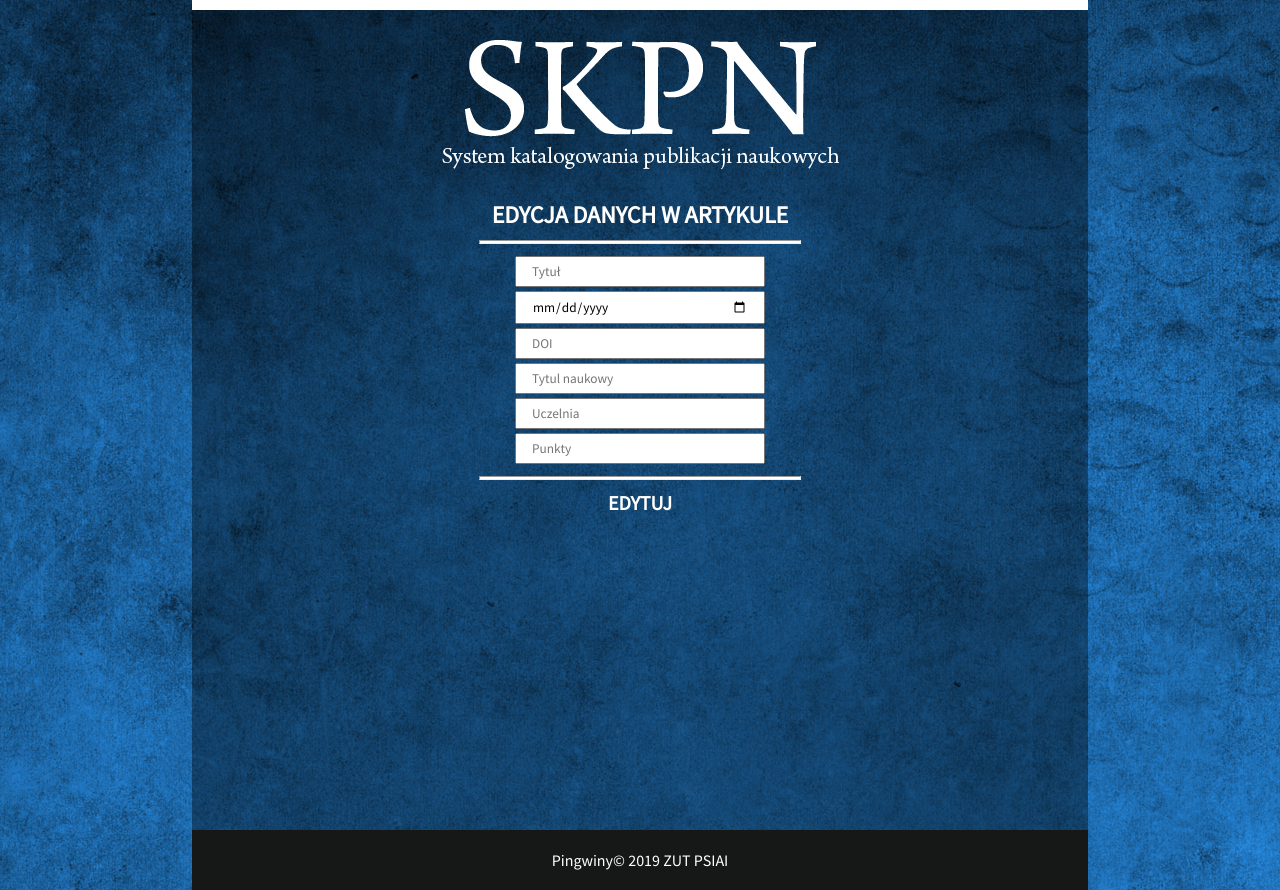
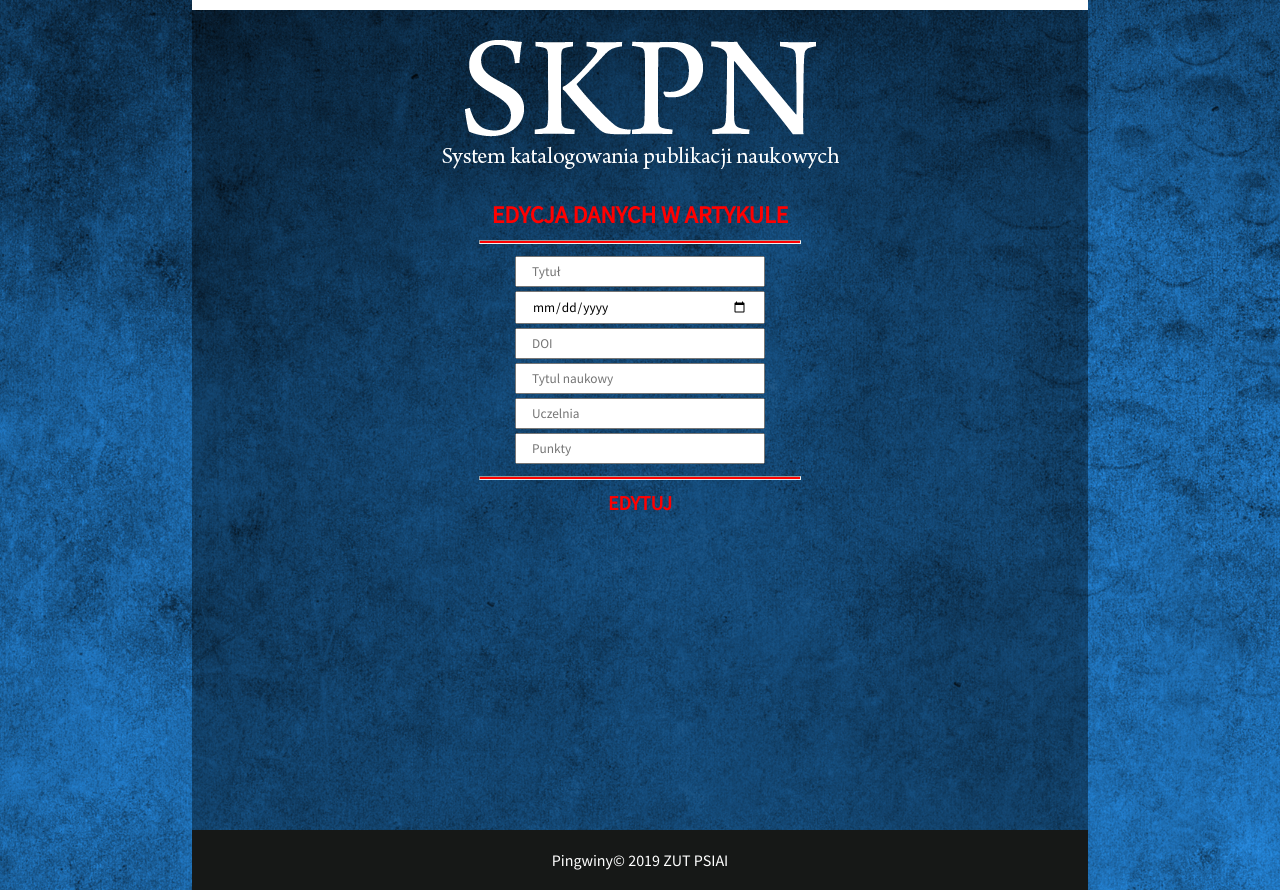
Before and after one commit to ImRaxi/Static_HTML_page_ZUT_project, a PHP site: page /edycja.php in a window 1280 px wide. Shown: the part 70-960 px from the top of the page. Run offline with PHP 8.4, Linux system fonts and the light colour scheme; data that the repository does not hold is empty.

Commit message:
dla igora

```diff
--- a/Bibliometr HTML/css/edycja.css
+++ b/Bibliometr HTML/css/edycja.css
@@ -1,47 +1,42 @@
 * {
   padding: 0;
   margin: 0;
-    font-family: 'Source Sans Pro', sans-serif;
-  }
+  font-family: 'Source Sans Pro', sans-serif; }
 
-img
-{
-display:block;
+img {
+  display: block;
   margin-left: auto;
   margin-right: auto;
-margin-top:2%;
-}
-h2{
-    color: white;
-}
-#edycja{
+  margin-top: 2%; }
+
+h2 {
+  color: red; }
+
+#edycja {
   width: 70%;
   margin: auto;
   text-align: center;
-    margin-top:30px;
-}
-#edycja form{
+  margin-top: 30px; }
+  #edycja form {
     font-size: 20px;
-    color: white;
-    font-weight: bold;
+    color: red;
+    font-weight: bold; }
 
-}
-form input{
+form input {
   margin: 2px;
   padding: 5px 15px;
-    width: 250px;
-}
-form input[type="submit"]{
-    width: 40px;
-}
-hr{
+  width: 250px; }
+
+form input[type="submit"] {
+  width: 40px; }
+
+hr {
   width: 320px;
-    margin:auto;
-    margin-top: 10px;;
+  margin: auto;
+  margin-top: 10px;
   margin-bottom: 10px;
-    height:2px;
-    background-color:white;
-}
+  height: 2px;
+  background-color: red; }
 
 .btn {
   background-color: red;
@@ -50,9 +45,7 @@ hr{
   top: 0;
   left: 45%;
   cursor: pointer;
-    opacity: 0;
-}
+  opacity: 0; }
 
 p {
-    position: relative;
-}
+  position: relative; }
--- a/Bibliometr HTML/edycja.php
+++ b/Bibliometr HTML/edycja.php
@@ -20,7 +20,7 @@
 
             <div id="content">
 
-            <img src="IMG/logoskpn.png">
+            <img src="IMG/logoskpn.png"/>
                 <div id="edycja">
                 <h2>EDYCJA DANYCH W ARTYKULE</h2>
                 <hr>
--- a/Bibliometr HTML/package.json
+++ b/Bibliometr HTML/package.json
@@ -6,6 +6,7 @@
   "dependencies": {},
   "devDependencies": {
     "gulp": "^4.0.2",
+    "gulp-concat": "^2.6.1",
     "gulp-sass": "^4.0.2"
   },
   "scripts": {
--- /dev/null
+++ b/Bibliometr HTML/sass/edycja.scss
@@ -0,0 +1,66 @@
+
+$font-color: red;
+
+
+* {
+    padding: 0;
+    margin: 0;
+    font-family: 'Source Sans Pro', sans-serif;
+  }
+
+img
+{
+display:block;
+margin-left: auto;
+margin-right: auto;
+margin-top:2%;
+}
+h2{
+    color: $font-color;
+}
+
+
+
+#edycja{
+    width: 70%;
+    margin: auto;
+    text-align: center;
+    margin-top:30px;
+
+    form{
+        font-size: 20px;
+        color: $font-color;
+        font-weight: bold;
+    }
+}
+
+form input{
+    margin: 2px;
+    padding: 5px 15px;
+    width: 250px;
+}
+form input[type="submit"]{
+    width: 40px;
+}
+hr{
+    width: 320px;
+    margin:auto;
+    margin-top: 10px;;
+    margin-bottom: 10px;
+    height:2px;
+    background-color:$font-color;
+}
+
+.btn {
+    background-color: red;
+    width: 10% !important;
+    position: absolute;
+    top: 0;
+    left: 45%;
+    cursor: pointer;
+    opacity: 0;
+}
+
+p {
+    position: relative;
+}
```
Also changed, not shown: Bibliometr HTML/connect.php (+8 -8 lines), Bibliometr HTML/package-lock.json. Lines whose indentation alone changed are shown as unchanged.
